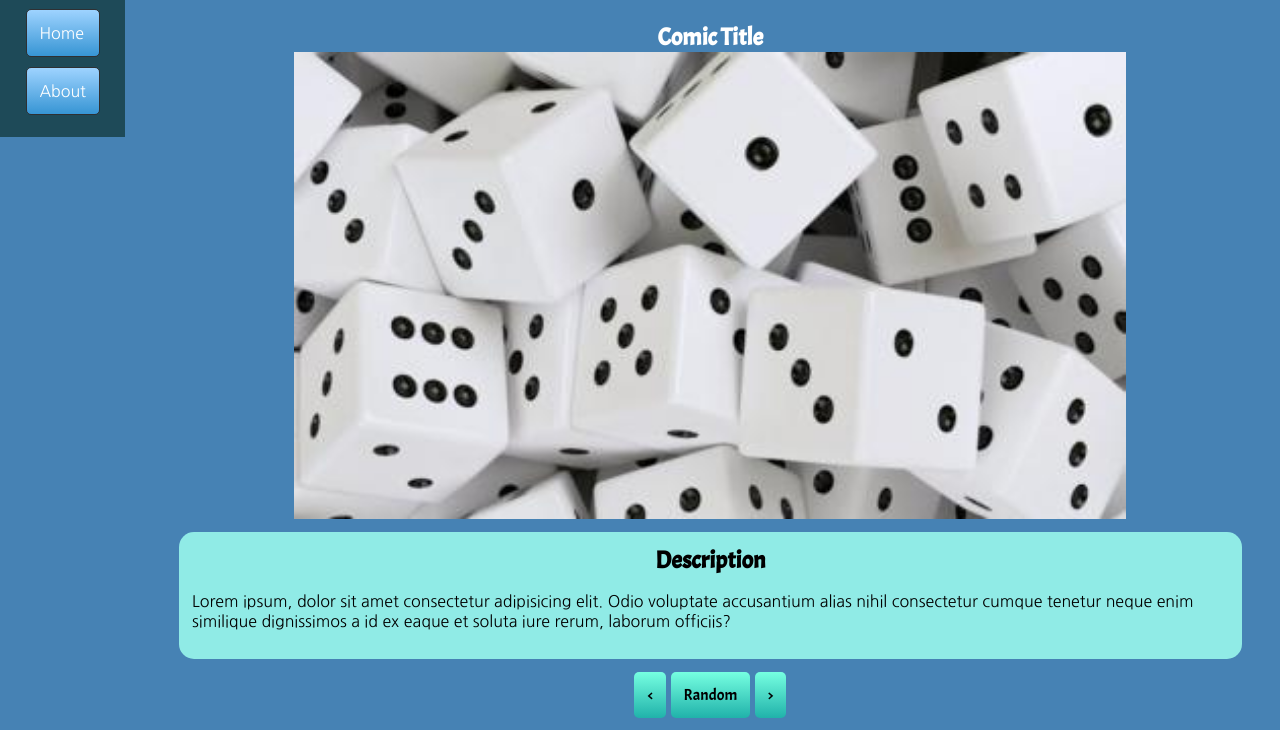
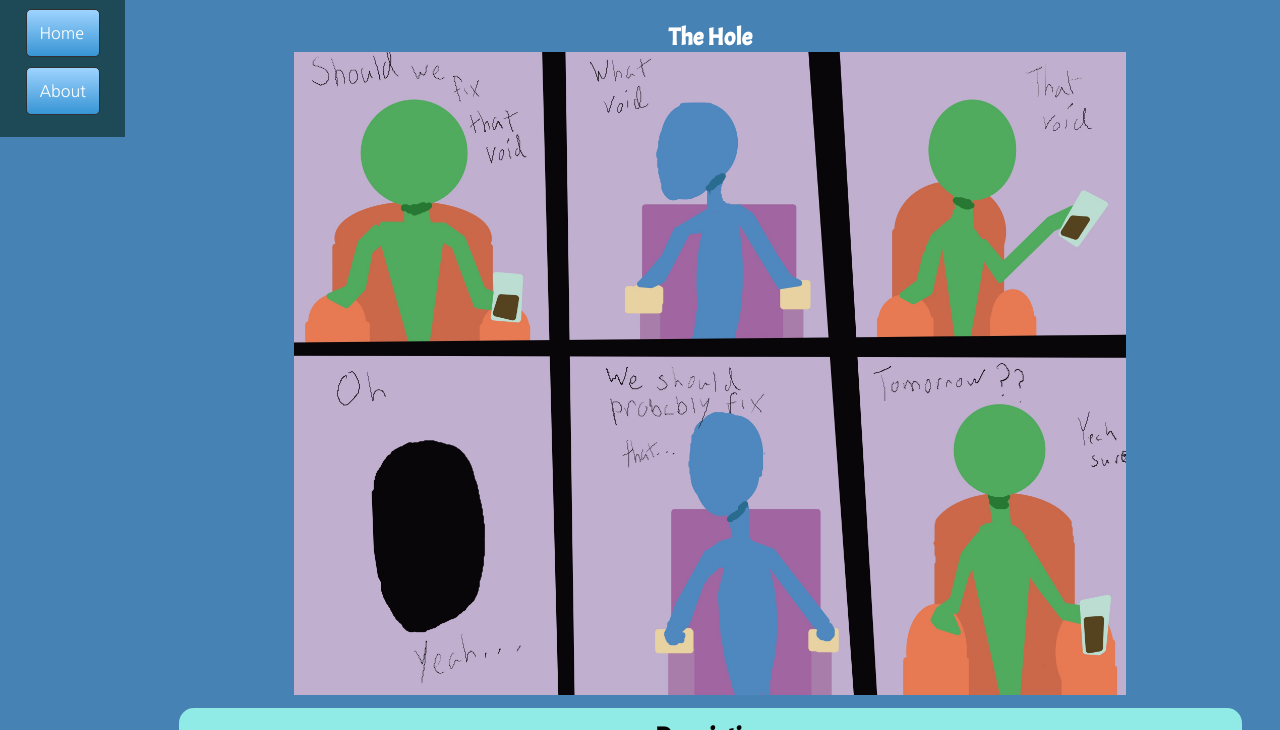
Before and after one commit to franklin0589/ComicSite, a plain HTML site: page index.html in a window 1280 px wide. Shown: the part 70-800 px from the top of the page. Drawn offline with Linux system fonts and the light colour scheme; no server answers.

Commit message:
Added Useful Text information

```diff
--- a/index.html
+++ b/index.html
@@ -41,12 +41,12 @@
             <!-- <li><a href="#">Games</a></li> -->
     </nav>
     <main>
-        <h2 id="comicTitle">Comic Title</h2>
-        <img id="comicImage" src="comic1.jpg" alt="Oops there was suppose to be a comic here">
+        <h2 id="comicTitle">The Hole</h2>
+        <img id="comicImage" src="comics/Comic1.jpg" alt="Oops there was suppose to be a comic here">
         <div id="descBox">
         <h2>Description</h2>
         <p id="comicDesc">
-            Lorem ipsum, dolor sit amet consectetur adipisicing elit. Odio voluptate accusantium alias nihil consectetur cumque tenetur neque enim similique dignissimos a id ex eaque et soluta iure rerum, laborum officiis?
+            1.10.20 - This comic describes in great detail the pitfalls of huebris, the depravity of pride, and the insanity of the modern. Through the intense ignorance of perfectly preventable problems, protagoinst propagate probable paradoxes. It is in the way about a hole.
         </p>
         </div>
         <div>
```
Also changed, not shown: about.html (+2 -1 lines).
